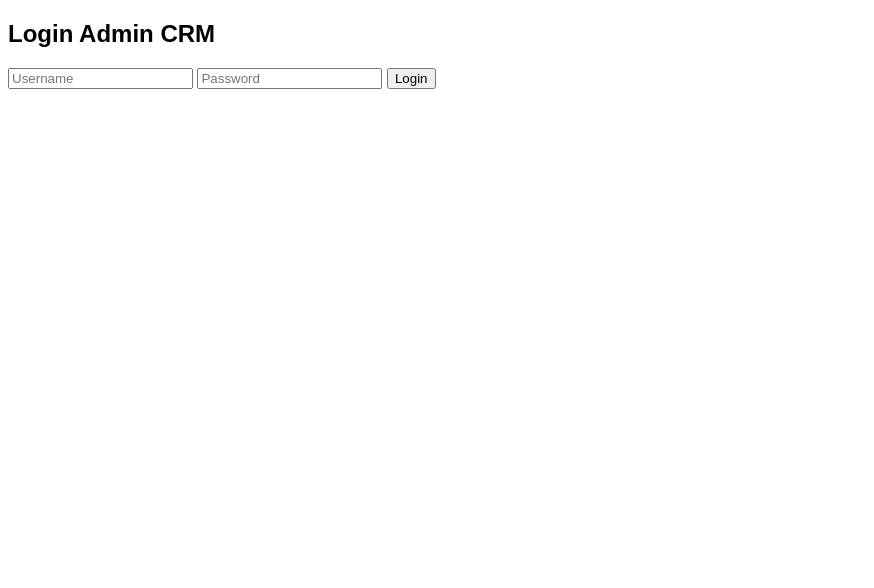
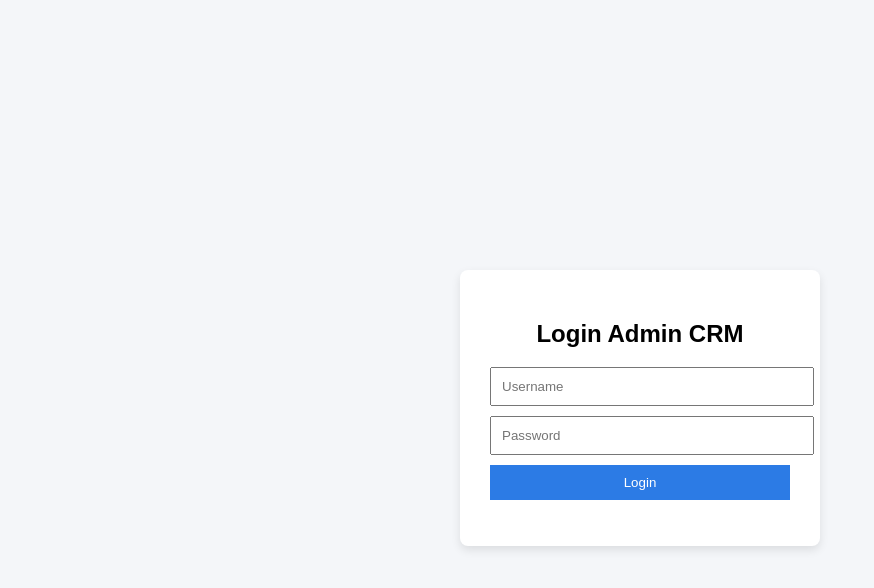
Before and after one commit to tamannika80-wq/crm-tamannika, a plain HTML site: page index.html in a window 1280 px wide. Shown: the whole page, without its empty margins (0-874 px from the left). Drawn offline with Linux system fonts and the light colour scheme.

Commit message:
Update style.css

```diff
--- a/css/style.css
+++ b/css/style.css
@@ -1,3 +1,41 @@
 body {
-  font-family: Arial, sans-serif;
+    font-family: Arial, sans-serif;
+    background: #f4f6f9;
+    display: flex;
+    justify-content: center;
+    align-items: center;
+    height: 100vh;
 }
+
+.login-container {
+    background: white;
+    padding: 30px;
+    border-radius: 8px;
+    width: 300px;
+    box-shadow: 0 4px 10px rgba(0,0,0,0.1);
+    text-align: center;
+}
+
+.login-container input {
+    width: 100%;
+    padding: 10px;
+    margin-bottom: 10px;
+}
+
+.login-container button {
+    width: 100%;
+    padding: 10px;
+    background: #2c7be5;
+    color: white;
+    border: none;
+    cursor: pointer;
+}
+
+.login-container button:hover {
+    background: #1a5edb;
+}
+
+#message {
+    margin-top: 10px;
+    color: red;
+}
```
